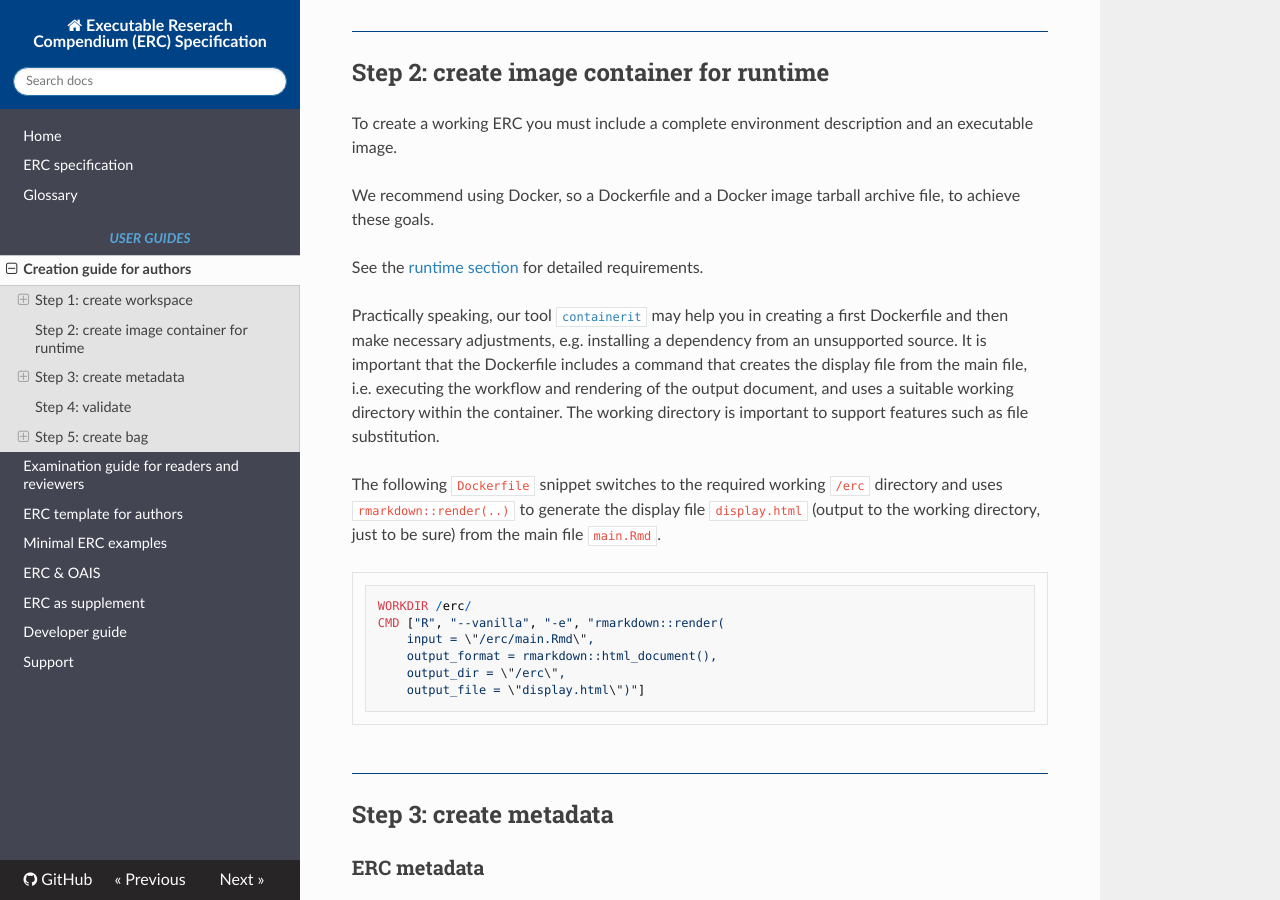
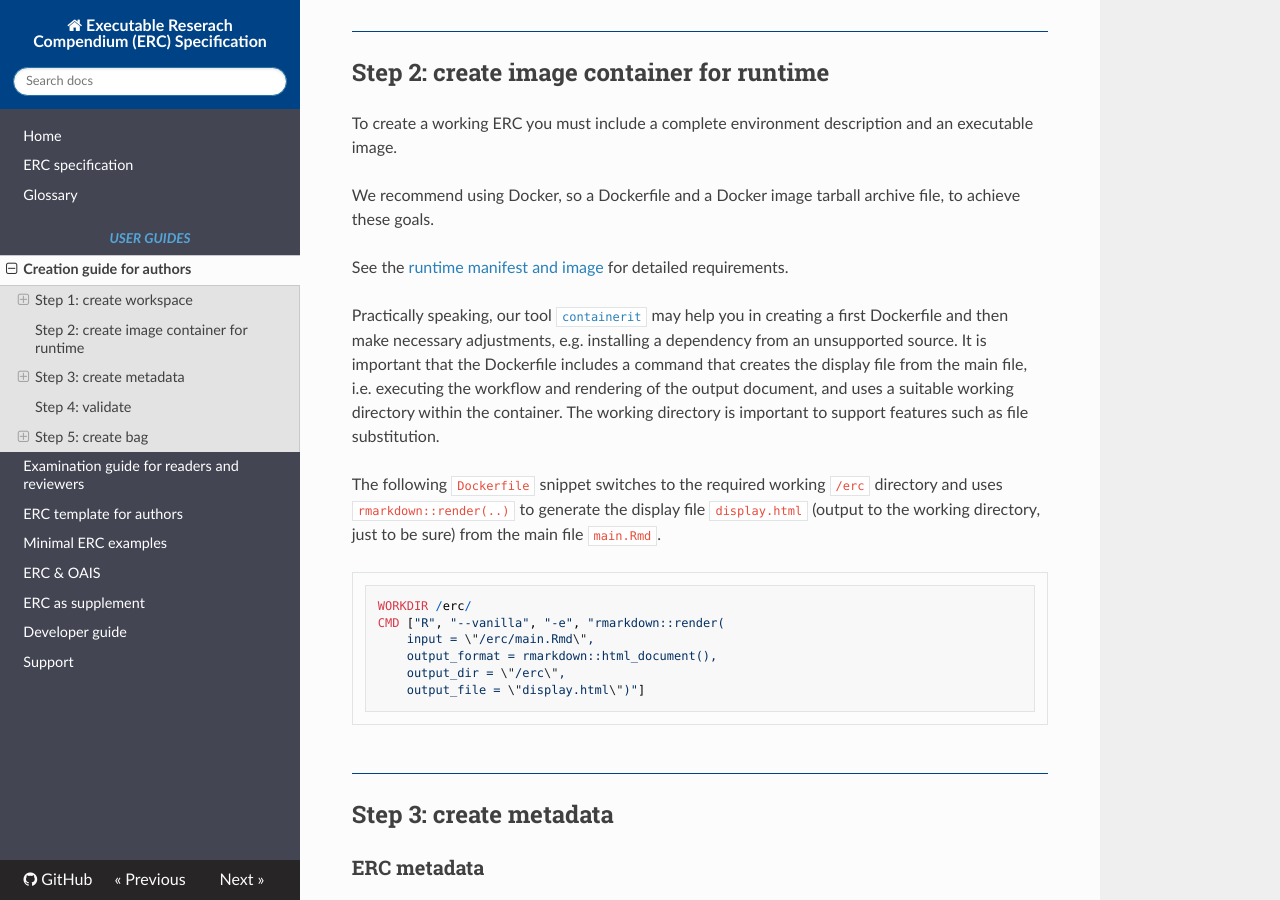
Before and after one commit to o2r-project/erc-spec, an MkDocs documentation site: the page built from docs/user-guide/creation.md, in a window 1280 px wide and 900 px high, scrolled down 987 px. Built offline with MkDocs 1.6.1, drawn with Linux system fonts in a browser that asks for light colours; nearby versions of some CDN libraries; old or Windows-style settings are respelled for this version of MkDocs.

Commit message:
fix link

```diff
--- a/docs/user-guide/creation.md
+++ b/docs/user-guide/creation.md
@@ -36,7 +36,7 @@
 
 We recommend using Docker, so a Dockerfile and a Docker image tarball archive file, to achieve these goals.
 
-See the [runtime section](../spec/index.md#untime-manifest-and-image) for detailed requirements.
+See the [runtime manifest and image](../spec/index.md#runtime-manifest-and-image) for detailed requirements.
 
 Practically speaking, our tool [`containerit`](https://o2r.info/containerit/) may help you in creating a first Dockerfile and then make necessary adjustments, e.g. installing a dependency from an unsupported source.
 It is important that the Dockerfile includes a command that creates the display file from the main file, i.e. executing the workflow and rendering of the output document, and uses a suitable working directory within the container.
```
